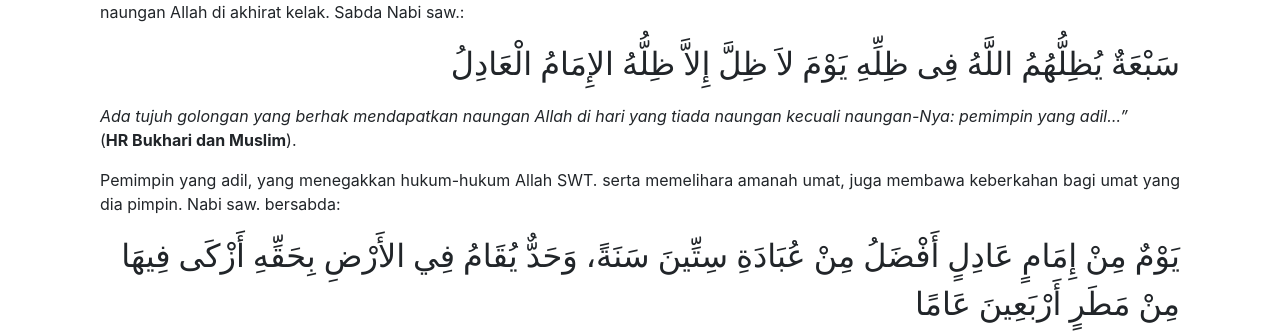
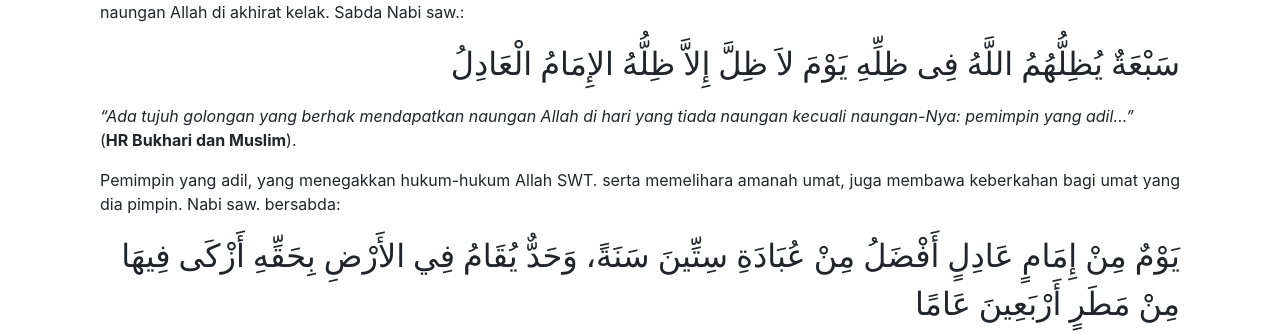
Before and after one commit to bandithijo/buletin-dakwah-kaffah, a Jekyll site: the page built from _posts/2019/2019-07-05-penguasa-yang-dicintai-vs-penguasa-yang-dibenci.md, in a window 1280 px wide and 900 px high, scrolled down 2049 px. Shown: the part 154-487 px from the top of the window. Built offline with Jekyll 4.4.1, drawn with Linux system fonts in a browser that asks for light colours; nearby versions of some CDN libraries.

Commit message:
Fix typo

```diff
--- a/_posts/2019/2019-07-05-penguasa-yang-dicintai-vs-penguasa-yang-dibenci.md
+++ b/_posts/2019/2019-07-05-penguasa-yang-dicintai-vs-penguasa-yang-dibenci.md
@@ -64,7 +64,7 @@ Para pemimpin adil yang dicintai Allah memiliki banyak keutamaan. Mereka termasu
 </p>
 
 <p class="text-right-arti">
-<i>Ada tujuh golongan yang berhak mendapatkan naungan Allah di hari yang tiada naungan kecuali naungan-Nya: pemimpin yang adil…”</i><br>
+<i>“Ada tujuh golongan yang berhak mendapatkan naungan Allah di hari yang tiada naungan kecuali naungan-Nya: pemimpin yang adil…”</i><br>
 (<b>HR Bukhari dan Muslim</b>).
 </p>
 
```
